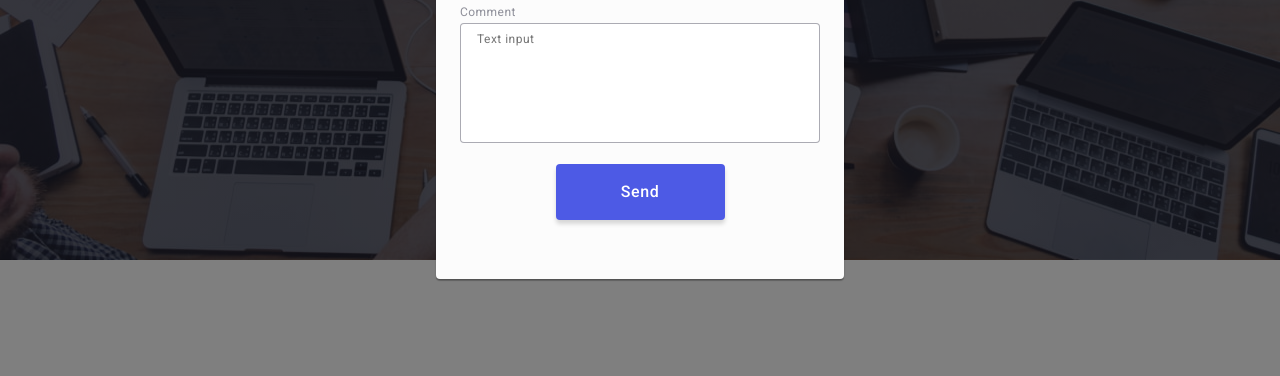
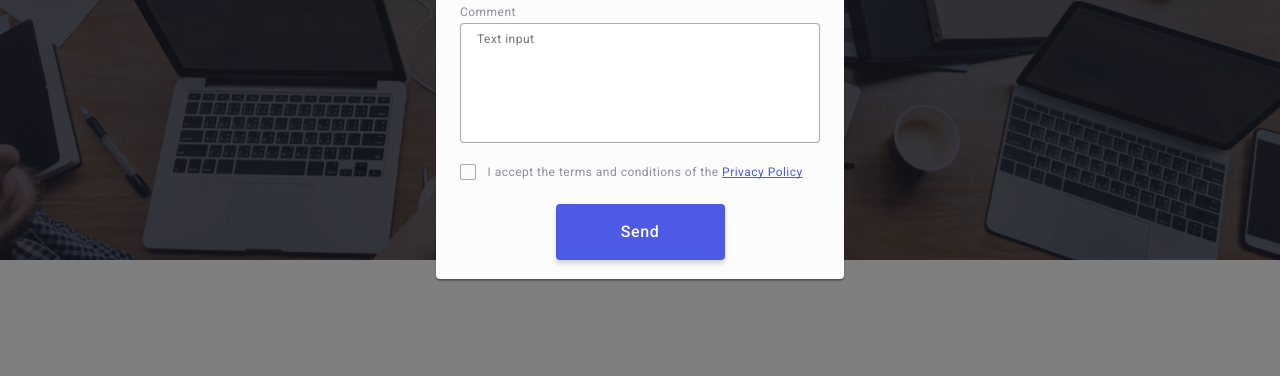
Before and after one commit to Viktor-Yanenko/goit-markup-hw-05, a plain HTML site: page index.html in a window 1280 px wide. Shown: the part 413-789 px from the top of the page. Drawn offline with nearby package versions, Linux system fonts and the light colour scheme.

Commit message:
update modal form to final visaul result

```diff
--- a/css/styles.css
+++ b/css/styles.css
@@ -602,6 +602,12 @@ main {
     width: 360px;
     height: 40px;
     padding-left: 38px;
+    outline: transparent;
+    transition: border-color 250ms cubic-bezier(0.4, 0, 0.2, 1);
+}
+
+.modal-field:focus-within {
+    border: 1px solid #4d5ae5;
 }
 
 .modal-icon {
@@ -610,6 +616,11 @@ main {
     top: 50%;
     transform: translateY(-50%);
     fill: #2e2f42;
+    transition: fill 250ms cubic-bezier(0.4, 0, 0.2, 1);
+}
+
+.modal-field:focus + .modal-icon {
+    fill: #4d5ae5
 }
 
 .modal-label-input {
@@ -625,14 +636,68 @@ main {
     padding-top: 8px;
     padding-left: 16px;
     resize: none;
-
+    outline: transparent;
     font-size: 12px;
     line-height: 1.17;
     letter-spacing: 0.04em;
     color: rgba(46, 47, 66, 0.4);
+    transition: all 250ms cubic-bezier(0.4, 0, 0.2, 1);
+    }
+
+.modal-txt:focus-within {
+        border: 1px solid #4d5ae5;
+    }
+
+.modal-chkbox {
+    display: none;
 }
 
+.chk{
+    width: 16px;
+    height: 16px;
+    border-radius: 2px;
+    border: 1px solid rgba(46, 47, 66, 0.4);
+    margin-right: 8px;
+    display: inline-flex;
+    justify-content: center;
+    align-items: center;
+    cursor: pointer;
+    transition: border-color,  250ms cubic-bezier(0.4, 0, 0.2, 1);
+}
 
+.chk-accept {
+    fill: #fcfcfc;
+}
+
+.chk-accept:focus-within {
+    fill: #404bbf;
+        border: 1px solid #404bbf;
+}
+
+.modal-chkbox-field {
+    display: flex;
+    margin-bottom: 24px;
+    align-items: center;
+}
+
+.modal-label-chkbox {
+    font-size: 12px;
+    line-height: 1.17;
+    letter-spacing: 0.04em;
+    color: #8e8f99;
+}
+
+.modal-link {
+    line-height: 1.33;
+    text-decoration: underline;
+    text-decoration-skip-ink: none;
+    color: #4d5ae5;
+}
+
+.modal-chkbox:checked+.modal-label-chkbox .chk {
+    border: 1px solid #404bbf;
+    background-color: #404bbf;
+}
 
 .send-btn {
     display: flex;
--- a/index.html
+++ b/index.html
@@ -512,6 +512,24 @@
             ></textarea>
           </div>
 
+          <div class="modal-chkbox-field">
+            <input
+              type="checkbox"
+              class="modal-chkbox"
+              name="policy"
+              id="policy"
+            />
+            <label class="modal-label-chkbox" for="policy">
+              <span class="chk"
+                ><svg class="chk-accept" width="10" height="8">
+                  <use href="./images/icons.svg#icon-accept"></use>
+                </svg>
+              </span>
+              I accept the terms and conditions of the
+              <a href="" class="modal-link">Privacy Policy</a></label
+            >
+          </div>
+
           <button type="submit" class="send-btn">Send</button>
         </form>
       </div>
```
